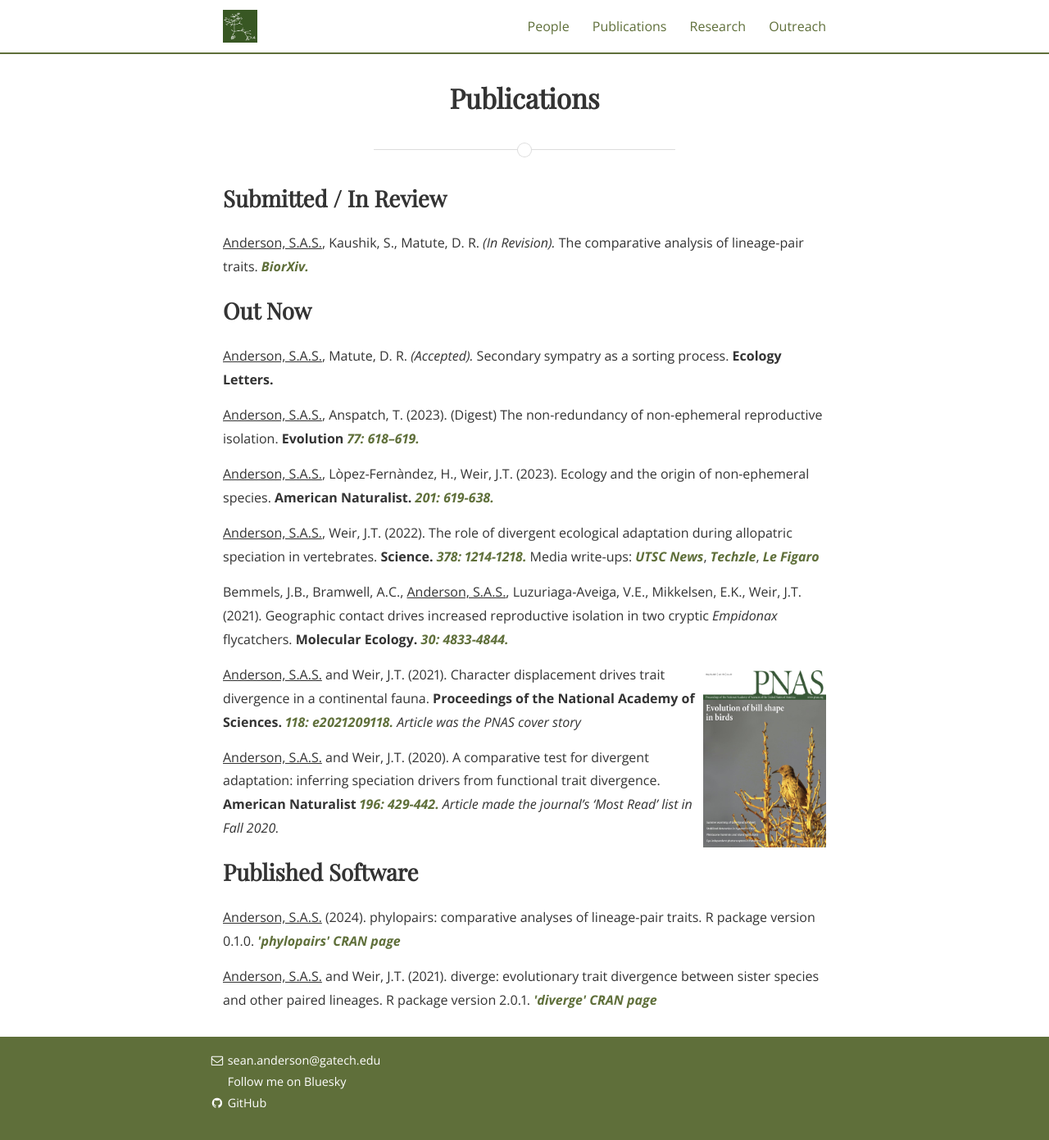
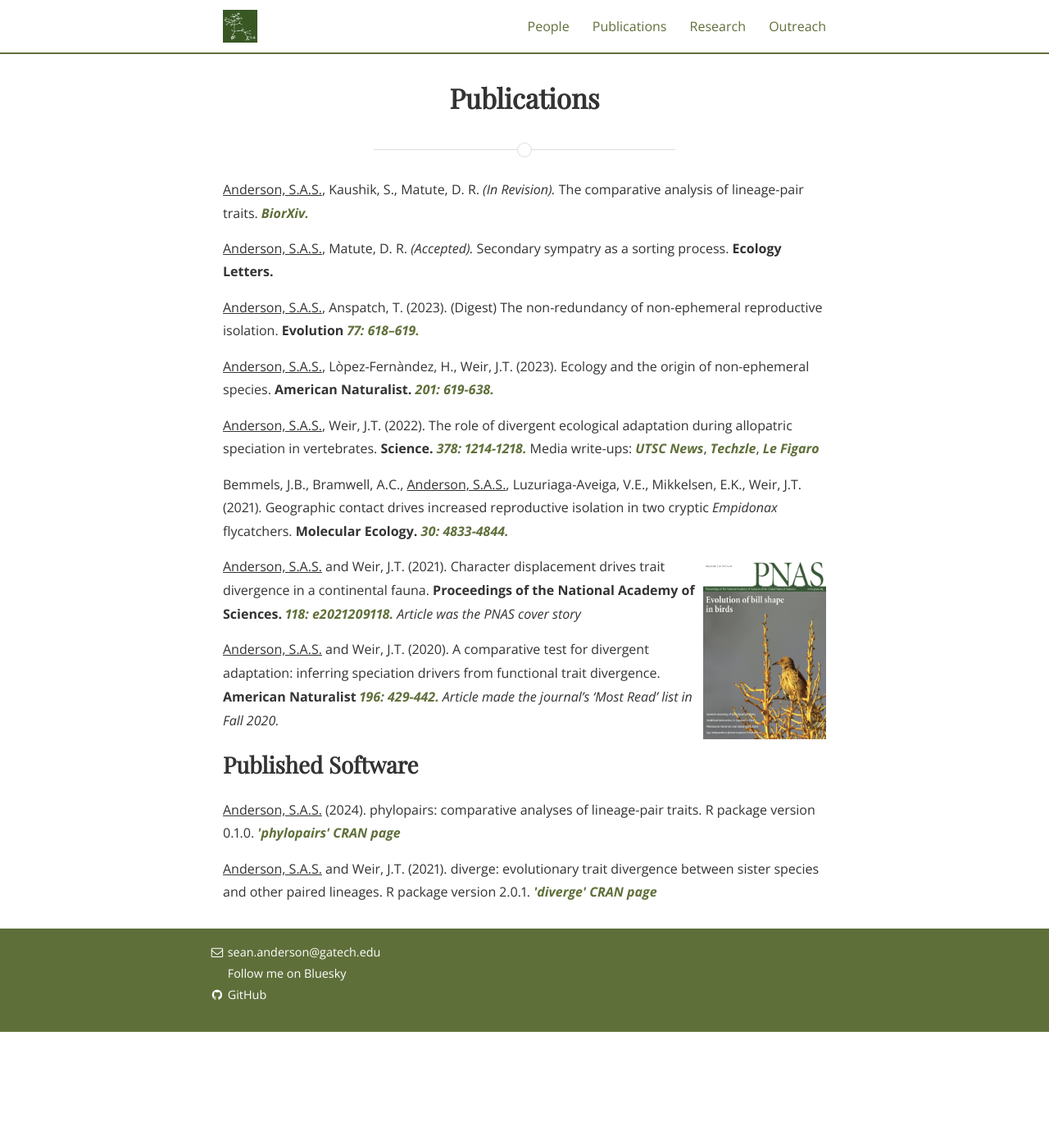
Before and after one commit to SeanASAnderson/SeanASAnderson.github.io, a Jekyll site: the page built from publications2.md, in a window 1280 px wide and 1391 px high. Shown: the whole window at 82% size. Built offline with Jekyll 4.4.1, drawn with Linux system fonts in a browser that asks for light colours; nearby versions of some CDN libraries; some web fonts are replaced.

Commit message:
removing subheadings for pubs

```diff
--- a/publications2.md
+++ b/publications2.md
@@ -11,11 +11,11 @@ img {
 }
 </style>
 
-<h2>Submitted / In Review</h2>
+<!--< <h2>Submitted / In Review</h2>-->
 
 <p><u>Anderson, S.A.S.</u>, Kaushik, S., Matute, D. R. <i> (In Revision). </i> The comparative analysis of lineage-pair traits. <a href="https://doi.org/10.1101/2024.11.28.625927"><b><i>BiorXiv.</i></b></a> </p>
 
-<h2>Out Now</h2>
+<!--< <h2>Out Now</h2>-->
 
 <p><u>Anderson, S.A.S.</u>, Matute, D. R.  <i> (Accepted). </i> Secondary sympatry as a sorting process.<b> Ecology Letters.</b> </p>
 
```
